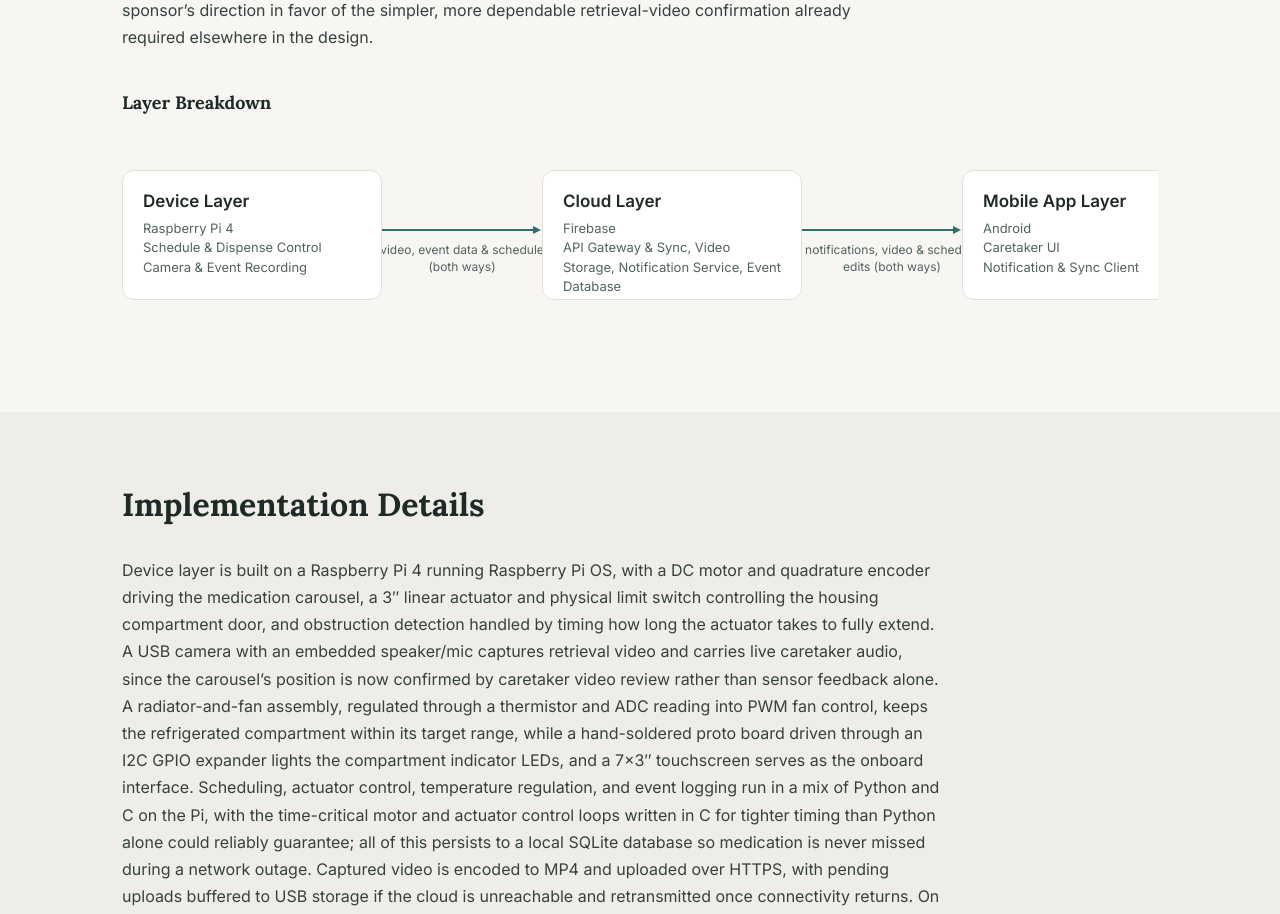
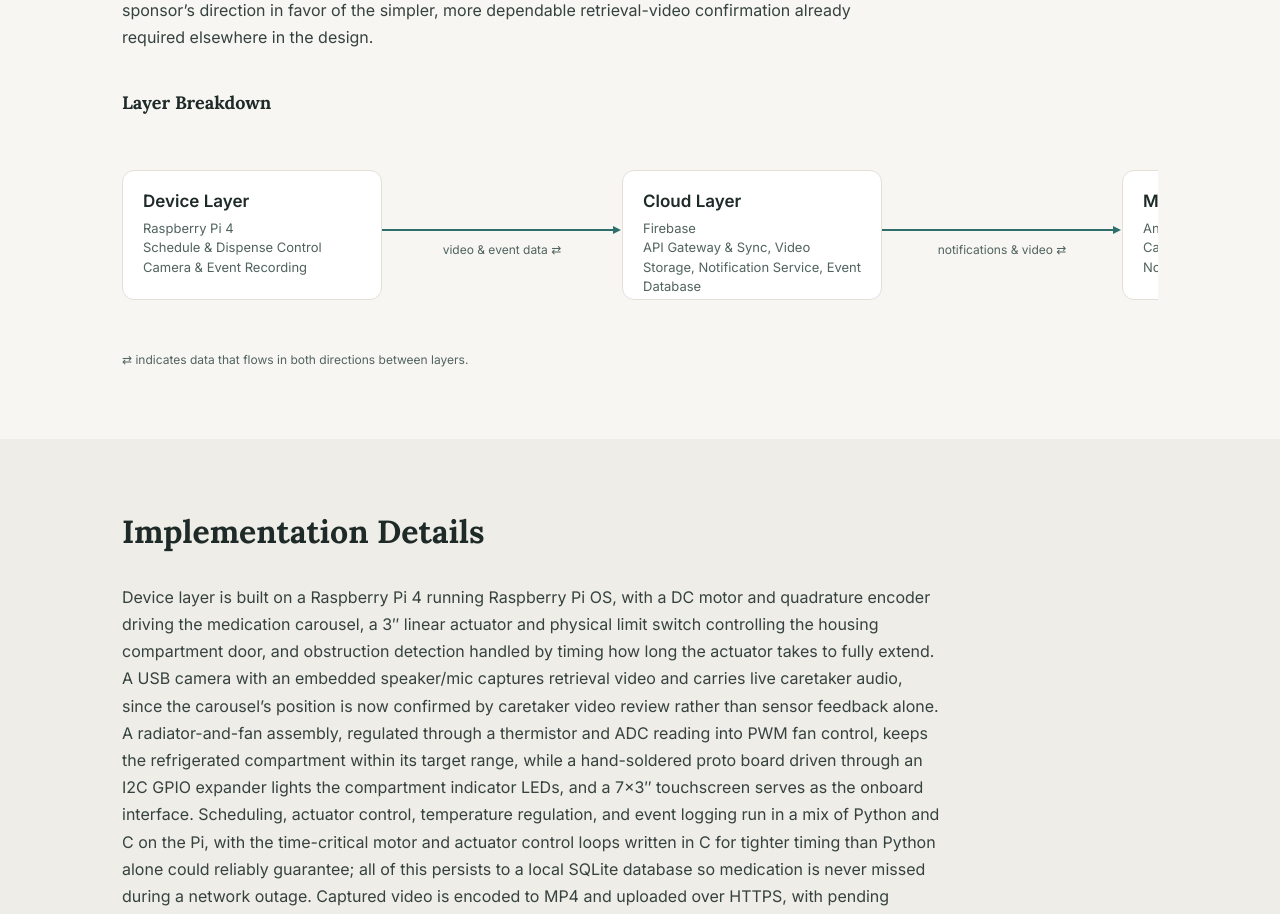
Before and after one commit to EternalChino/helpology-website, a plain HTML site: page index.html in a window 1280 px wide. Shown: the part 2880-3794 px from the top of the page. Drawn offline with Linux system fonts and the light colour scheme.

Commit message:
Add files via upload

```diff
--- a/index.html
+++ b/index.html
@@ -109,27 +109,28 @@
 
     <h3 style="font-size: 18px; font-weight: 700; margin-bottom: 16px; color: var(--text);">Layer Breakdown</h3>
     <div style="width: 100%; overflow-x: auto;">
-      <div style="position: relative; width: 1100px; height: 210px; min-width: 1100px;">
-        <svg width="159" height="8" viewBox="0 0 159 8" preserveAspectRatio="none" style="position: absolute; left: 260px; top: 96px; width: 159px; height: 8px; overflow: visible; fill: none; stroke: #2F6F6B; stroke-width: 2; stroke-linecap: round; stroke-linejoin: round"><defs><marker id="arrow-1" orient="auto" markerWidth="5" markerHeight="5" refX="2" refY="2" overflow="visible"><path d="M0 0 L4 2 L0 4 Z" fill="#2F6F6B" stroke="none"/></marker></defs><path d="M 0 4 L 155 4" marker-end="url(#arrow-1)"></path></svg>
-        <div style="position: absolute; left: 250px; top: 112px; width: 180px; text-align: center; font-size: 12px; line-height: 1.4; color: var(--text-muted);">video, event data &amp; schedule (both ways)</div>
+      <div style="position: relative; width: 1260px; height: 210px; min-width: 1260px;">
+        <svg width="239" height="8" viewBox="0 0 239 8" preserveAspectRatio="none" style="position: absolute; left: 260px; top: 96px; width: 239px; height: 8px; overflow: visible; fill: none; stroke: #2F6F6B; stroke-width: 2; stroke-linecap: round; stroke-linejoin: round"><defs><marker id="arrow-1" orient="auto" markerWidth="5" markerHeight="5" refX="2" refY="2" overflow="visible"><path d="M0 0 L4 2 L0 4 Z" fill="#2F6F6B" stroke="none"/></marker></defs><path d="M 0 4 L 235 4" marker-end="url(#arrow-1)"></path></svg>
+        <div style="position: absolute; left: 260px; top: 112px; width: 240px; text-align: center; font-size: 12px; line-height: 1.4; color: var(--text-muted); white-space: nowrap;">video &amp; event data &#8644;</div>
 
-        <svg width="159" height="8" viewBox="0 0 159 8" preserveAspectRatio="none" style="position: absolute; left: 680px; top: 96px; width: 159px; height: 8px; overflow: visible; fill: none; stroke: #2F6F6B; stroke-width: 2; stroke-linecap: round; stroke-linejoin: round"><defs><marker id="arrow-2" orient="auto" markerWidth="5" markerHeight="5" refX="2" refY="2" overflow="visible"><path d="M0 0 L4 2 L0 4 Z" fill="#2F6F6B" stroke="none"/></marker></defs><path d="M 0 4 L 155 4" marker-end="url(#arrow-2)"></path></svg>
-        <div style="position: absolute; left: 670px; top: 112px; width: 200px; text-align: center; font-size: 12px; line-height: 1.4; color: var(--text-muted);">notifications, video &amp; schedule edits (both ways)</div>
+        <svg width="239" height="8" viewBox="0 0 239 8" preserveAspectRatio="none" style="position: absolute; left: 760px; top: 96px; width: 239px; height: 8px; overflow: visible; fill: none; stroke: #2F6F6B; stroke-width: 2; stroke-linecap: round; stroke-linejoin: round"><defs><marker id="arrow-2" orient="auto" markerWidth="5" markerHeight="5" refX="2" refY="2" overflow="visible"><path d="M0 0 L4 2 L0 4 Z" fill="#2F6F6B" stroke="none"/></marker></defs><path d="M 0 4 L 235 4" marker-end="url(#arrow-2)"></path></svg>
+        <div style="position: absolute; left: 760px; top: 112px; width: 240px; text-align: center; font-size: 12px; line-height: 1.4; color: var(--text-muted); white-space: nowrap;">notifications &amp; video &#8644;</div>
 
         <div class="arch-card" style="left: 0px;">
           <div style="font-size: 17px; font-weight: 700; color: var(--text);">Device Layer</div>
           <div style="font-size: 13px; line-height: 1.5; color: var(--text-muted);">Raspberry Pi 4<br>Schedule &amp; Dispense Control<br>Camera &amp; Event Recording</div>
         </div>
-        <div class="arch-card" style="left: 420px;">
+        <div class="arch-card" style="left: 500px;">
           <div style="font-size: 17px; font-weight: 700; color: var(--text);">Cloud Layer</div>
           <div style="font-size: 13px; line-height: 1.5; color: var(--text-muted);">Firebase<br>API Gateway &amp; Sync, Video Storage, Notification Service, Event Database</div>
         </div>
-        <div class="arch-card" style="left: 840px;">
+        <div class="arch-card" style="left: 1000px;">
           <div style="font-size: 17px; font-weight: 700; color: var(--text);">Mobile App Layer</div>
           <div style="font-size: 13px; line-height: 1.5; color: var(--text-muted);">Android<br>Caretaker UI<br>Notification &amp; Sync Client</div>
         </div>
       </div>
     </div>
+    <p style="font-size: 12px; color: var(--text-muted); margin: 12px 0 0;">&#8644; indicates data that flows in both directions between layers.</p>
   </div>
 </div>
 
```
